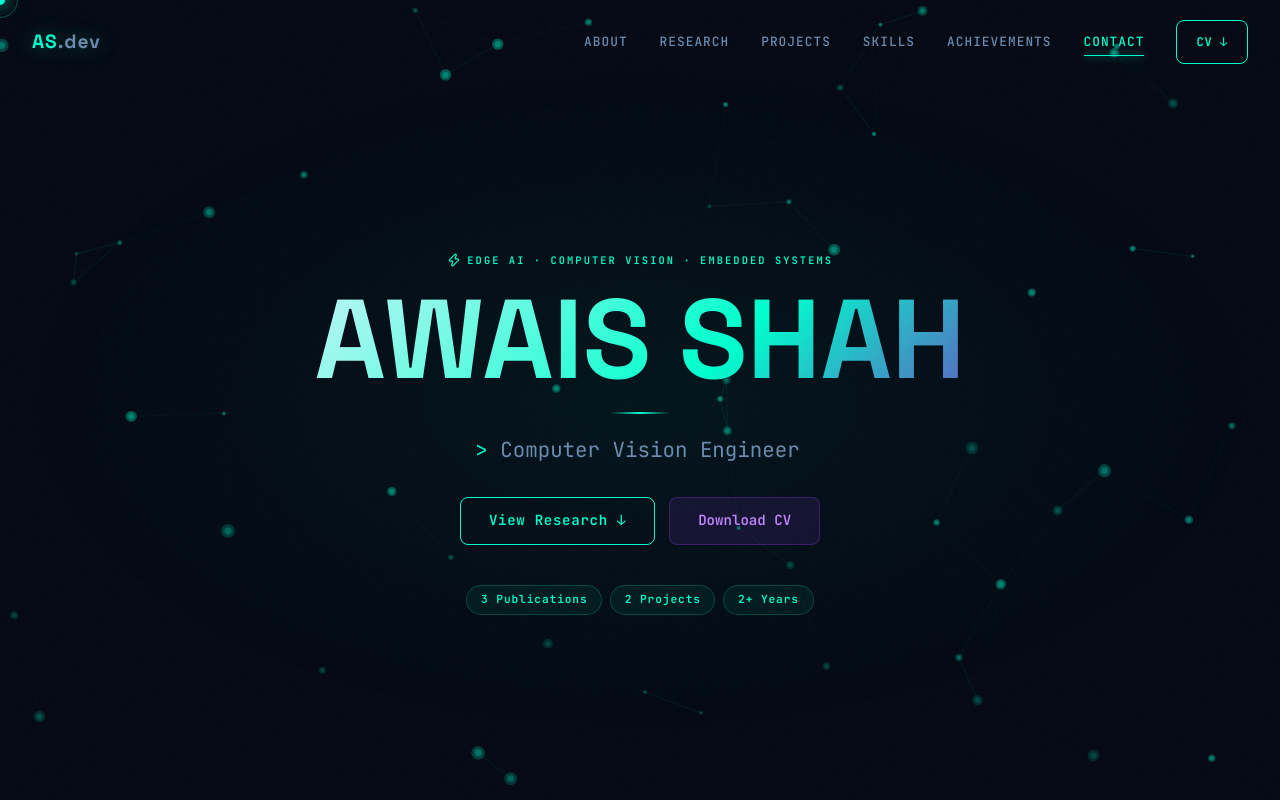
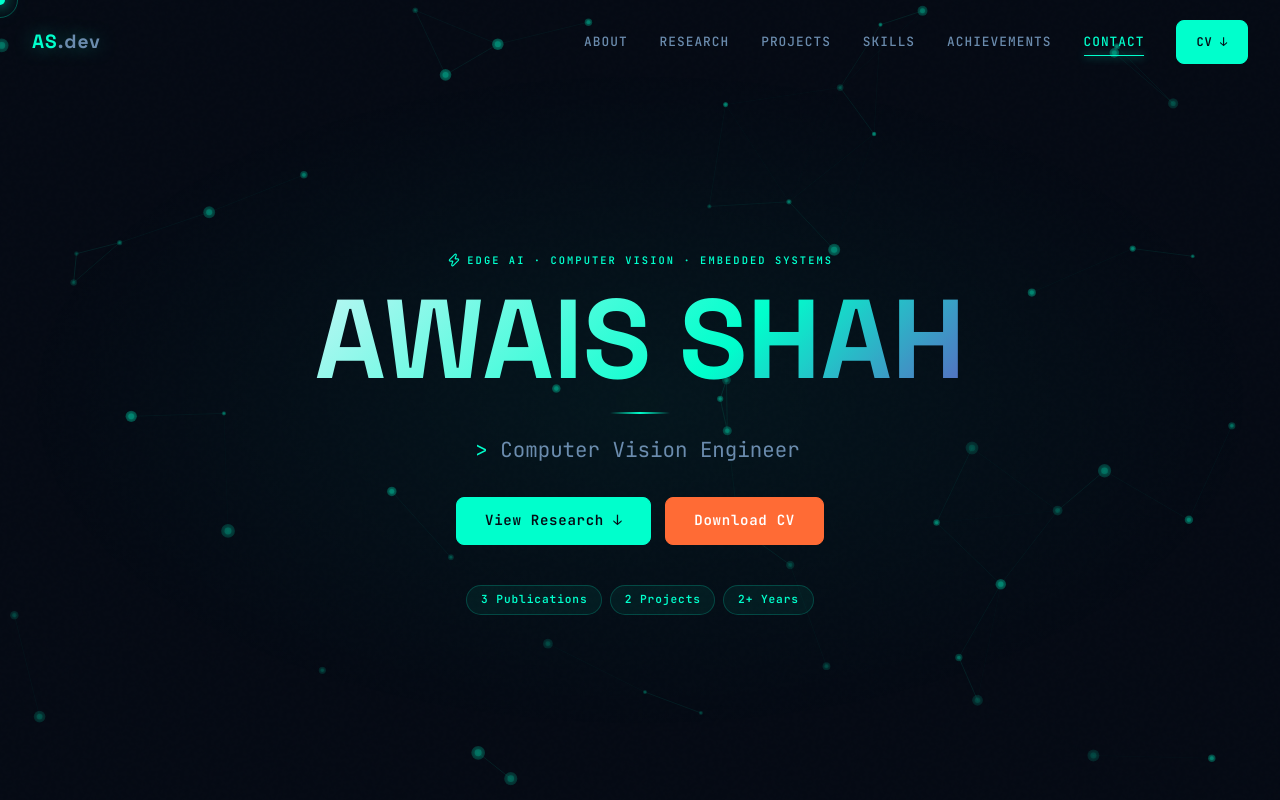
Before and after one commit to AwaisShah75/awais-portfolio, a Next.js app: page / in a window 1280 px wide. Shown: the top 800 px of the page. Built offline with nearby package versions, Linux system fonts and the light colour scheme.

Commit message:
Add btn-cta orange style, gradient skill bars, and portfolio docs

```diff
--- a/app/globals.css
+++ b/app/globals.css
@@ -127,7 +127,35 @@ body {
 }
 
 /* ─── Buttons ─── */
+/* Primary: solid teal fill — main CTA */
 .btn-primary {
+  display: inline-flex;
+  align-items: center;
+  justify-content: center;
+  gap: 0.5rem;
+  padding: 0.75rem 1.75rem;
+  background: var(--accent);
+  border: 1.5px solid var(--accent);
+  border-radius: 8px;
+  color: #050A14;
+  font-family: var(--font-mono);
+  font-size: 0.88rem;
+  font-weight: 700;
+  letter-spacing: 0.05em;
+  cursor: pointer;
+  text-decoration: none;
+  transition: box-shadow 0.3s ease, transform 0.2s ease, background 0.3s ease;
+  min-height: 44px;
+  white-space: nowrap;
+}
+.btn-primary:hover {
+  background: #00e6b8;
+  box-shadow: 0 0 32px rgba(0,255,204,0.5), 0 4px 20px rgba(0,255,204,0.25);
+  transform: translateY(-2px);
+}
+
+/* Ghost: teal outline — secondary CTA */
+.btn-secondary {
   display: inline-flex;
   align-items: center;
   justify-content: center;
@@ -140,40 +168,6 @@ body {
   font-family: var(--font-mono);
   font-size: 0.88rem;
   font-weight: 600;
-  letter-spacing: 0.05em;
-  cursor: pointer;
-  text-decoration: none;
-  position: relative;
-  overflow: hidden;
-  transition: color 0.3s ease, box-shadow 0.3s ease;
-  min-height: 44px; /* touch target */
-  white-space: nowrap;
-}
-.btn-primary::before {
-  content: '';
-  position: absolute;
-  inset: 0;
-  background: var(--accent);
-  transform: translateX(-110%);
-  transition: transform 0.35s cubic-bezier(0.4, 0, 0.2, 1);
-  z-index: -1;
-}
-.btn-primary:hover { color: var(--bg); box-shadow: 0 0 30px var(--accent-glow); }
-.btn-primary:hover::before { transform: translateX(0); }
-
-.btn-secondary {
-  display: inline-flex;
-  align-items: center;
-  justify-content: center;
-  gap: 0.5rem;
-  padding: 0.75rem 1.75rem;
-  background: rgba(123, 47, 190, 0.15);
-  border: 1.5px solid rgba(123, 47, 190, 0.4);
-  border-radius: 8px;
-  color: #c084fc;
-  font-family: var(--font-mono);
-  font-size: 0.88rem;
-  font-weight: 600;
   cursor: pointer;
   text-decoration: none;
   transition: all 0.3s ease;
@@ -181,9 +175,35 @@ body {
   white-space: nowrap;
 }
 .btn-secondary:hover {
-  background: rgba(123, 47, 190, 0.3);
-  border-color: rgba(123, 47, 190, 0.7);
-  box-shadow: 0 0 30px rgba(123, 47, 190, 0.3);
+  background: rgba(0,255,204,0.08);
+  box-shadow: 0 0 24px rgba(0,255,204,0.2);
+  transform: translateY(-2px);
+}
+
+/* CTA: warm orange — Download CV */
+.btn-cta {
+  display: inline-flex;
+  align-items: center;
+  justify-content: center;
+  gap: 0.5rem;
+  padding: 0.75rem 1.75rem;
+  background: #FF6B35;
+  border: 1.5px solid #FF6B35;
+  border-radius: 8px;
+  color: #fff;
+  font-family: var(--font-mono);
+  font-size: 0.88rem;
+  font-weight: 700;
+  letter-spacing: 0.05em;
+  cursor: pointer;
+  text-decoration: none;
+  transition: box-shadow 0.3s ease, transform 0.2s ease, background 0.3s ease;
+  min-height: 44px;
+  white-space: nowrap;
+}
+.btn-cta:hover {
+  background: #ff835a;
+  box-shadow: 0 0 32px rgba(255,107,53,0.5), 0 4px 20px rgba(255,107,53,0.3);
   transform: translateY(-2px);
 }
 
--- a/components/sections/Hero.tsx
+++ b/components/sections/Hero.tsx
@@ -227,7 +227,7 @@ export default function Hero() {
           <a
             href="/Awais_Shah_CV_Revised.pdf"
             download="Awais_Shah_CV.pdf"
-            className="btn-secondary"
+            className="btn-cta"
           >
             Download CV
           </a>
--- a/components/sections/Skills.tsx
+++ b/components/sections/Skills.tsx
@@ -2,7 +2,16 @@
 import { skills } from "@/lib/data";
 import SkillBar from "@/components/ui/SkillBar";
 
-const allSkills = [...skills.programming, ...skills.ml];
+const GRADIENTS: Record<string, string> = {
+  // Programming languages — cyan → purple
+  Python:     "linear-gradient(90deg, #00FFCC, #7B2FBE)",
+  // ML / Deep Learning — purple → orange
+  TensorFlow: "linear-gradient(90deg, #7B2FBE, #FF6B35)",
+  Keras:      "linear-gradient(90deg, #7B2FBE, #FF6B35)",
+  PyTorch:    "linear-gradient(90deg, #7B2FBE, #FF6B35)",
+  // Vision / Tools — cyan → blue
+  OpenCV:     "linear-gradient(90deg, #00FFCC, #0EA5E9)",
+};
 
 export default function Skills() {
   return (
@@ -43,8 +52,14 @@ export default function Skills() {
           >
             Proficiency Levels
           </div>
-          {allSkills.map((skill, i) => (
-            <SkillBar key={skill.name} name={skill.name} level={skill.level} index={i} />
+          {[...skills.programming, ...skills.ml].map((skill, i) => (
+            <SkillBar
+              key={skill.name}
+              name={skill.name}
+              level={skill.level}
+              index={i}
+              gradient={GRADIENTS[skill.name]}
+            />
           ))}
         </div>
 
--- a/components/ui/SkillBar.tsx
+++ b/components/ui/SkillBar.tsx
@@ -5,9 +5,10 @@ interface SkillBarProps {
   name: string;
   level: number;
   index?: number;
+  gradient?: string;
 }
 
-export default function SkillBar({ name, level, index = 0 }: SkillBarProps) {
+export default function SkillBar({ name, level, index = 0, gradient = "linear-gradient(90deg, #00FFCC, #7B2FBE)" }: SkillBarProps) {
   const containerRef = useRef<HTMLDivElement>(null);
   const fillRef = useRef<HTMLDivElement>(null);
 
@@ -63,7 +64,7 @@ export default function SkillBar({ name, level, index = 0 }: SkillBarProps) {
           style={{
             height: "100%",
             borderRadius: "3px",
-            background: "linear-gradient(90deg, #00FFCC, #7B2FBE)",
+            background: gradient,
             boxShadow: "0 0 10px rgba(0,255,204,0.5)",
             transformOrigin: "left center",
             transform: "scaleX(0)",
```
Also changed, not shown: 1 other file (tests, documents, lock files or other folders).
